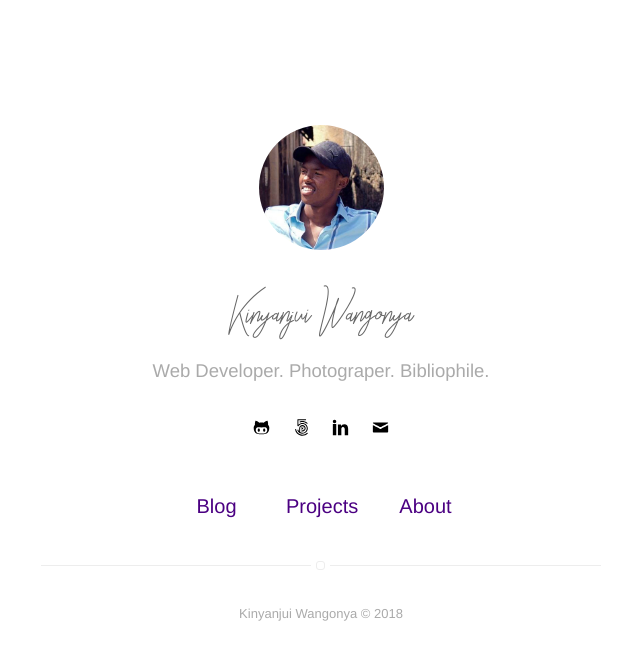
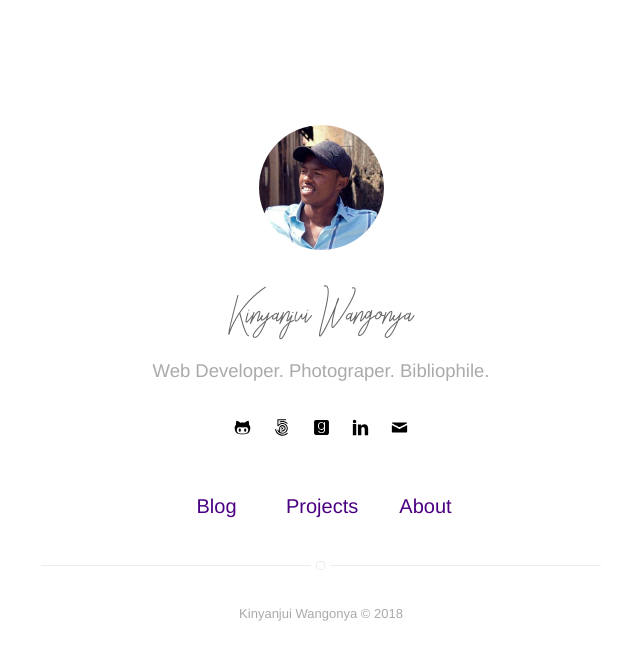
Before and after one commit to wangonya/wang0nya.github.io-v1, a Jekyll site: the page built from index.html, in a window 1280 px wide. Shown: the top 660 px of the page, without its empty margins (319-959 px from the left). Built offline with Jekyll 4.4.1, drawn with Linux system fonts in a browser that asks for light colours.

Commit message:
edit social links

```diff
--- a/_config.yml
+++ b/_config.yml
@@ -53,6 +53,7 @@ github: wang0nya
 # lanyrd: mylanyrd
 email: kwangonya@gmail.com
 500px: wangonya
+goodreads: 85584300-kinyanjui-wangonya
 
 authors:
     wang0nya:
--- a/_includes/icons.html
+++ b/_includes/icons.html
@@ -98,9 +98,9 @@
 <path class="path1" d="M67.9,59.1c0,0-0.4,5.3-5.2,5.3c-3.7,0-6.3-2.8-8.7-6.5c6.8-5.9,11.1-14.7,11.1-24.6C65.1,15.4,51.1,1,33.8,1 S2.6,15.4,2.6,33.2s14,32.2,31.3,32.2c3.1,0,6.2-0.5,9-1.4C46.5,69.8,51,75,58.2,75c14.6,0,15.2-15.9,15.2-15.9L67.9,59.1 L67.9,59.1z M33.8,60.2c-10.1,0-18.2-12.1-18.2-26.9S23.8,6.3,33.8,6.3s18.2,12.1,18.2,26.9c0,5.9-1.3,11.4-3.5,15.8 c-2.5-3.5-5.4-6.5-9.7-7.5c-7.5-1.7-14,1.7-16.1,3.4l1.9,4c0,0,2-1.1,6.8,0c3.1,0.7,5.4,4.9,8.1,9.8C37.9,59.7,35.9,60.2,33.8,60.2   z"></path>
 </symbol>
 
-<symbol id="icon-microphone" viewBox="-8 -4 34 37">
-<title>quora</title>
-<path clip-rule="evenodd" d="M10.8,22.8V26h5v2h-5h-3h-5v-2h5v-3.2C3.4,22.2,0,18.7,0,14.4v-3  c0-0.1,0-0.3,0-0.4h2.8c0,0.3-0.1,0.6-0.1,0.9V14c0,3.3,2.9,6,6.5,6c3.6,0,6.5-2.7,6.5-6v-2.1c0-0.3,0-0.6-0.1-0.9h2.8  c0,0.1,0,0.3,0,0.4v3C18.6,18.7,15.2,22.2,10.8,22.8z M9.3,18c-2.5,0-4.5-2-4.5-4.5v-9C4.8,2,6.8,0,9.3,0s4.5,2,4.5,4.5v9  C13.8,16,11.8,18,9.3,18z" fill="#0D0D0D" fill-rule="evenodd"/>
+<symbol id="icon-goodreads" viewBox="0 0 448 512">
+<title>goodreads</title>
+    <path fill="currentColor" d="M299.9 191.2c5.1 37.3-4.7 79-35.9 100.7-22.3 15.5-52.8 14.1-70.8 5.7-37.1-17.3-49.5-58.6-46.8-97.2 4.3-60.9 40.9-87.9 75.3-87.5 46.9-.2 71.8 31.8 78.2 78.3zM448 88v336c0 30.9-25.1 56-56 56H56c-30.9 0-56-25.1-56-56V88c0-30.9 25.1-56 56-56h336c30.9 0 56 25.1 56 56zM330 313.2s-.1-34-.1-217.3h-29v40.3c-.8.3-1.2-.5-1.6-1.2-9.6-20.7-35.9-46.3-76-46-51.9.4-87.2 31.2-100.6 77.8-4.3 14.9-5.8 30.1-5.5 45.6 1.7 77.9 45.1 117.8 112.4 115.2 28.9-1.1 54.5-17 69-45.2.5-1 1.1-1.9 1.7-2.9.2.1.4.1.6.2.3 3.8.2 30.7.1 34.5-.2 14.8-2 29.5-7.2 43.5-7.8 21-22.3 34.7-44.5 39.5-17.8 3.9-35.6 3.8-53.2-1.2-21.5-6.1-36.5-19-41.1-41.8-.3-1.6-1.3-1.3-2.3-1.3h-26.8c.8 10.6 3.2 20.3 8.5 29.2 24.2 40.5 82.7 48.5 128.2 37.4 49.9-12.3 67.3-54.9 67.4-106.3z"></path>
 </symbol>
 
 </defs>
--- a/_includes/social-links.html
+++ b/_includes/social-links.html
@@ -48,7 +48,7 @@
     {% endif %}
 
     {% if site.github %}
-        <a class="link" data-title="github.com/{{ site.github }}" href="https://github.com/{{ site.github }}" target="_blank">
+        <a class="link" data-title="my projects on github" href="https://github.com/{{ site.github }}" target="_blank">
             <svg class="icon icon-github"><use xlink:href="#icon-github"></use></svg>
         </a>
     {% endif %}
@@ -96,19 +96,25 @@
     {% endif %}
 
     {% if site.500px %}
-    <a class="link" data-title="500px.com/{{ site.500px }}" href="https://500px.com/{{ site.500px }}" target="_blank">
+    <a class="link" data-title="my photography" href="https://500px.com/{{ site.500px }}" target="_blank">
         <svg aria-hidden="true" data-prefix="fab" data-icon="500px" class="icon icon-500px svg-inline--fa fa-500px fa-w-14" role="img"><use xlink:href="#icon-500px"></use></svg>
     </a>
     {% endif %}
 
+    {% if site.goodreads %}
+    <a class="link" data-title="my books on goodreads" href="https://www.goodreads.com/review/list/{{ site.goodreads }}" target="_blank">
+        <svg aria-hidden="true" data-prefix="fab" data-icon="goodreads" class="icon icon-goodreads svg-inline--fa fa-goodreads fa-w-14" role="img"><use xlink:href="#icon-goodreads"></use></svg>
+    </a>
+    {% endif %}
+
     {% if site.linkedin %}
-    <a class="link" data-title="linkedin.com/in/{{ site.linkedin }}" href="http://linkedin.com/in/{{ site.linkedin }}" target="_blank">
+    <a class="link" data-title="connect with me on linkedin" href="http://linkedin.com/in/{{ site.linkedin }}" target="_blank">
         <svg class="icon icon-linkedin"><use xlink:href="#icon-linkedin"></use></svg>
     </a>
     {% endif %}
 
     {% if site.email %}
-        <a class="link" data-title="{{ site.email }}" href="mailto:{{ site.email }}">
+        <a class="link" data-title="hit my inbox" href="mailto:{{ site.email }}">
             <svg class="icon icon-mail"><use xlink:href="#icon-mail"></use></svg>
         </a>
     {% endif %}
```
Also changed, not shown: about.md (+1 -1 lines), 15 other files.
